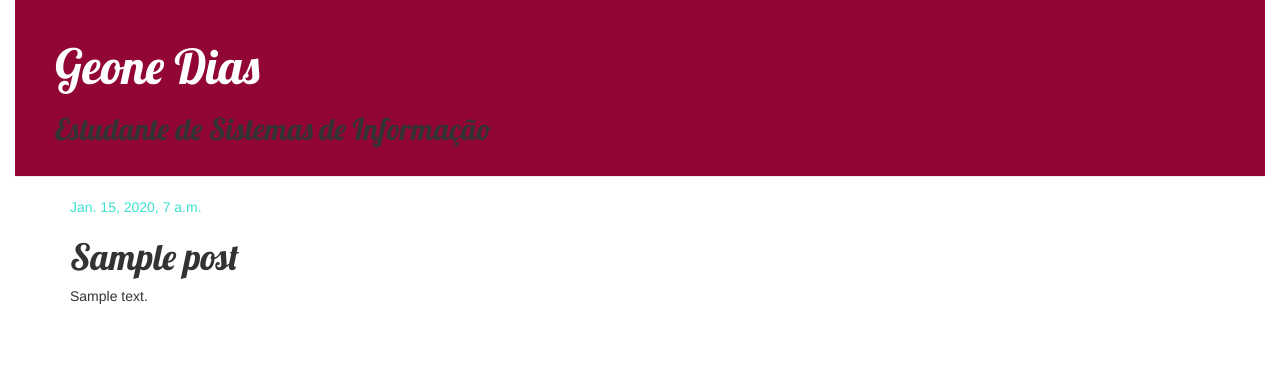
After one commit to Gdiasll/my-first-blog, a Django app: page /post/1/ in a window 1280 px wide. The commit adds this page. Shown: the top 375 px of the page. Run offline with Django 3.2, Linux system fonts and the light colour scheme; tables that the repository leaves empty hold one stand-in row (values such as "Sample post"); some libraries are stand-ins or nearby versions.

Commit message:
Adicionado um novo template para detalhes das postagens

```diff
--- /dev/null
+++ b/blog/static/css/blog.css
@@ -0,0 +1,57 @@
+body {
+	padding-left: 15px;
+	padding-right: 15px;
+}
+
+/*Formatação de texto*/
+h1 a {
+	color: #910637;
+	font-family: 'Lobster';
+}
+
+.page-header {
+    background-color: #910637;
+    margin-top: 0;
+    padding: 20px 20px 20px 40px;
+}
+
+.page-header h1, .page-header h1 a, .page-header h1 a:visited, .page-header h1 a:active {
+    color: #ffffff;
+    font-size: 36pt;
+    text-decoration: none;
+}
+
+.content {
+    margin-left: 40px;
+}
+
+h1, h2, h3, h4 {
+    font-family: 'Lobster', cursive;
+}
+
+.date {
+    color: #40e0d0;
+}
+
+.save {
+    float: right;
+}
+
+.post-form textarea, .post-form input {
+    width: 100%;
+}
+
+.top-menu, .top-menu:hover, .top-menu:visited {
+    color: #ffffff;
+    float: right;
+    font-size: 26pt;
+    margin-right: 20px;
+}
+
+.post {
+    margin-bottom: 70px;
+}
+
+.post h1 a, .post h1 a:visited {
+    color: #000000;
+}
--- /dev/null
+++ b/blog/templates/blog/base.html
@@ -0,0 +1,30 @@
+<!DOCTYPE html>
+{% load staticfiles %}
+<html>
+<head>
+	<meta charset="utf-8">
+	<title>Geone Dias</title>
+
+	<link rel="stylesheet" href="//maxcdn.bootstrapcdn.com/bootstrap/3.2.0/css/bootstrap.min.css">
+	<link rel="stylesheet" href="//maxcdn.bootstrapcdn.com/bootstrap/3.2.0/css/bootstrap-theme.min.css">
+	<link href="//fonts.googleapis.com/css?family=Lobster&subset=latin,latin-ext" rel="stylesheet" type="text/css">
+
+
+	<link rel="stylesheet" href="{% static 'css/blog.css' %}">
+
+</head>
+<body>
+	<div class="page-header">
+        <h1><a href="/">Geone Dias</a></h1>
+        <h2>Estudante de Sistemas de Informação</h2>
+    </div>
+    <div class="content container">
+        <div class="row">
+            <div class="col-md-8">
+            {% block content %}
+            {% endblock %}
+            </div>
+        </div>
+    </div>
+</body>
+</html>
--- /dev/null
+++ b/blog/templates/blog/post_detail.html
@@ -0,0 +1,13 @@
+{% extends 'blog/base.html' %}
+
+{% block content %}
+	<div class="post">
+		{% if post.published_date %}
+			<div class="date">
+				{{ post.published_date }}
+			</div>
+		{% endif %}
+		<h1>{{ post.title }}</h1>
+		<p>{{ post.text|linebreaksbr }}</p>
+	</div>
+{% endblock %}
--- a/blog/urls.py
+++ b/blog/urls.py
@@ -3,4 +3,5 @@ from . import views
 
 urlpatterns = [
 	url(r'^$', views.post_list, name='post_list'),
+	url(r'^post/(?P<pk>[0-9]+)/$', views.post_detail, name='post_detail'),
 ]
--- a/blog/views.py
+++ b/blog/views.py
@@ -1,4 +1,4 @@
-from django.shortcuts import render
+from django.shortcuts import render, get_object_or_404
 from django.utils import timezone
 from .models import Post
 
@@ -7,3 +7,7 @@ from .models import Post
 def post_list(request):
 	posts = Post.objects.filter(published_date__lte=timezone.now()).order_by('published_date')
 	return render(request, 'blog/post_list.html', {'posts': posts})
+
+def post_detail(request, pk):
+	post = get_object_or_404(Post, pk=pk)
+	return render(request, 'blog/post_detail.html', {'post': post})
```
Also changed, not shown: blog/templates/blog/post_list.html (+8 -122 lines).
